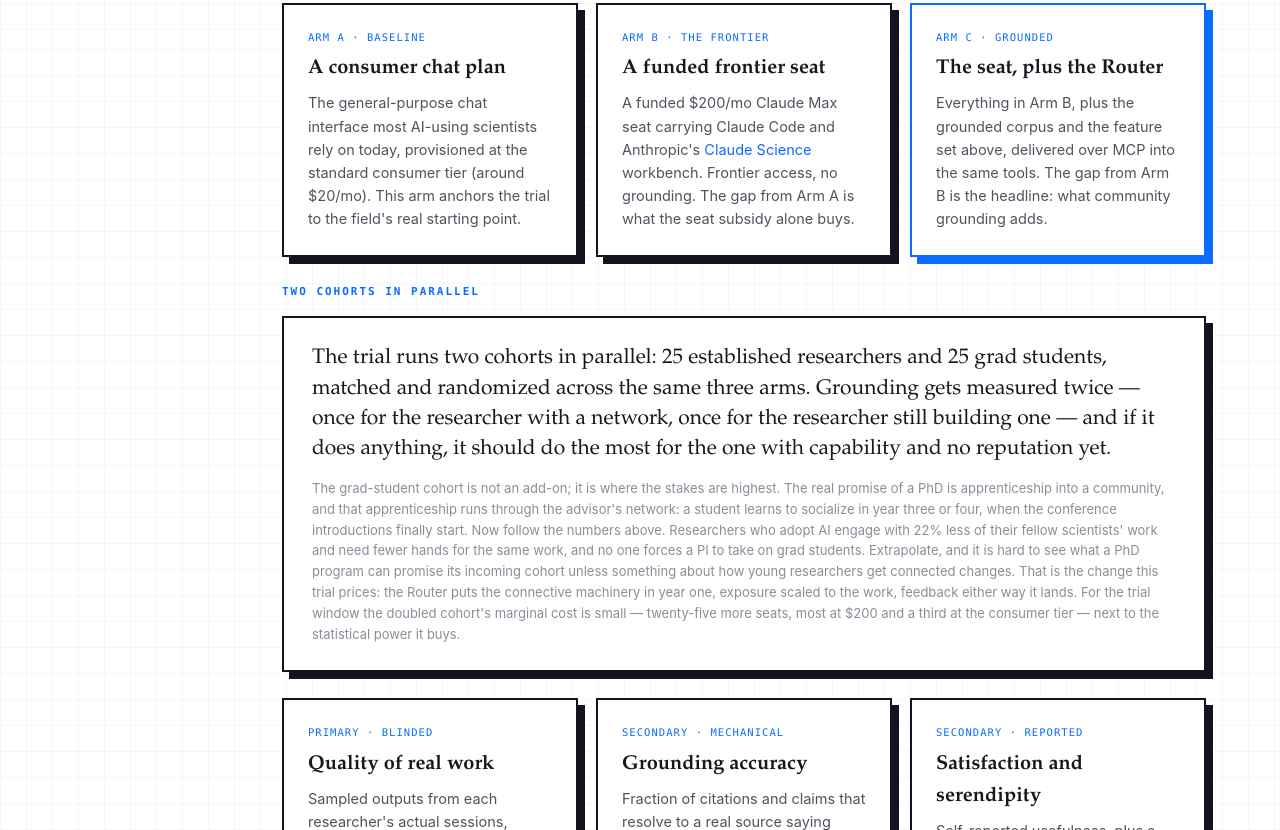
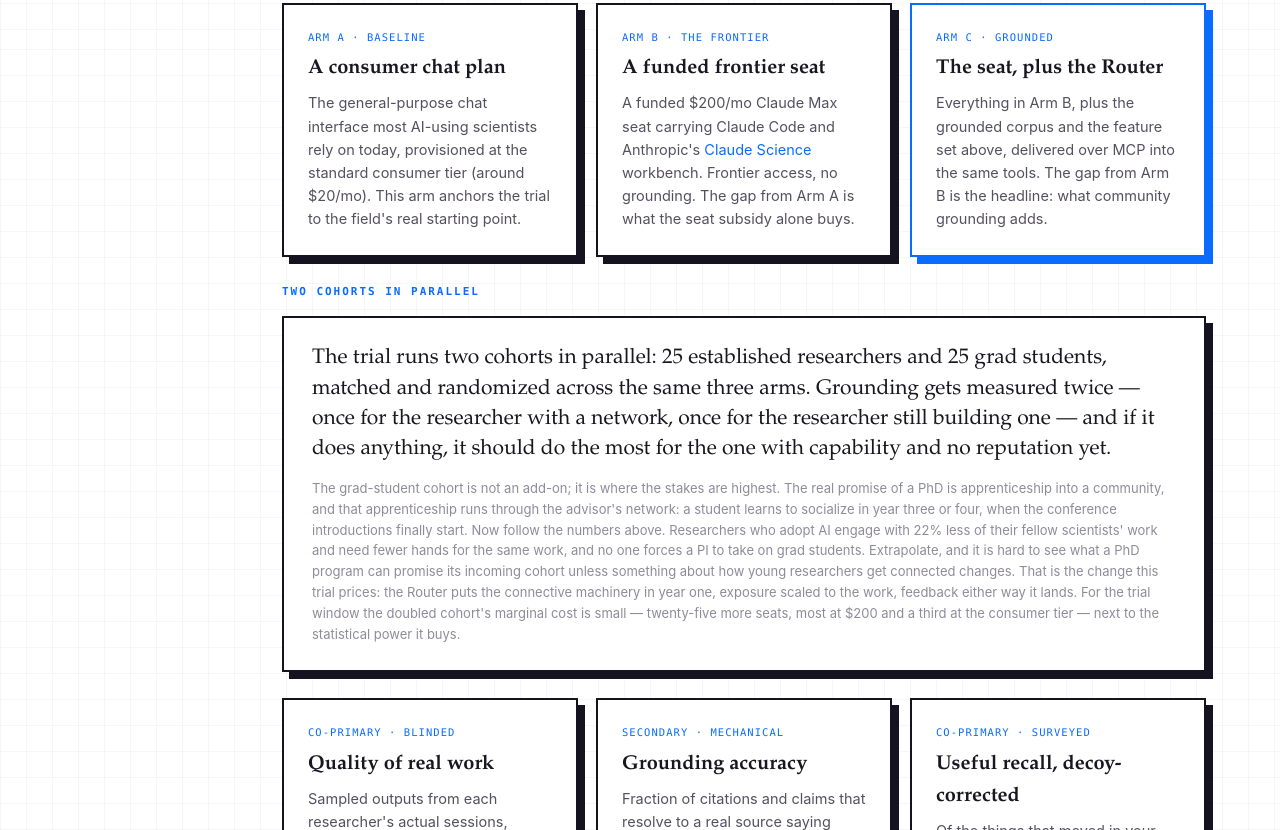
Before and after one commit to jameslbarnes/research-router, a plain HTML site: page site/index.html in a window 1280 px wide. Shown: the part 11170-12000 px from the top of the page. Drawn offline with Linux system fonts and the light colour scheme.

Commit message:
Promote useful recall to co-primary endpoint
The satisfaction card becomes "Useful recall, decoy-corrected" —
co-primary alongside blind-scored quality — and the measurement
callout now explains why asking both questions about every item
makes the metric rigorous: decoys catch over-claiming, never-surfaced
items give the ordinary-channels base rate, and unremembered-item
ratings supply each researcher's exposure-free usefulness baseline,
so inflation is measured and subtracted. The analysis rule freezes
in the pre-registration before unblinding, and a small behavioral
table (citations, installs, emails) rides alongside.

Co-Authored-By: Claude Fable 5 <noreply@anthropic.com>

```diff
--- a/site/index.html
+++ b/site/index.html
@@ -492,15 +492,15 @@ footer .ded{font-family:var(--serif);font-style:italic;font-size:16px;color:var(
   </div>
   <div style="height:26px"></div>
   <div class="grid3">
-    <div class="card"><div class="k">Primary &middot; blinded</div><h3>Quality of real work</h3><p>Sampled outputs from each researcher's actual sessions, scored by raters kept blind to which arm produced them. These are real drafts, reviews, and analyses from the cohort's own work. We score executed work: AI ideas can rate more novel than experts' and then lose that edge once someone builds them out, so execution is what counts.</p></div>
+    <div class="card"><div class="k">Co-primary &middot; blinded</div><h3>Quality of real work</h3><p>Sampled outputs from each researcher's actual sessions, scored by raters kept blind to which arm produced them. These are real drafts, reviews, and analyses from the cohort's own work. We score executed work: AI ideas can rate more novel than experts' and then lose that edge once someone builds them out, so execution is what counts.</p></div>
     <div class="card"><div class="k">Secondary &middot; mechanical</div><h3>Grounding accuracy</h3><p>Fraction of citations and claims that resolve to a real source saying what the output claims; fraction of person-references that are real, correctly attributed, and new to the researcher.</p></div>
-    <div class="card"><div class="k">Secondary &middot; reported</div><h3>Satisfaction and serendipity</h3><p>Self-reported usefulness, plus a count of the connections that surfaced on their own: citations, people, and threads the researcher confirms were new and useful. It is listed as self-reported because self-report misleads here. Across studies, researchers report productivity gains that blind measurement fails to confirm, so we treat perceived usefulness as a signal and let the blind score decide.</p></div>
+    <div class="card"><div class="k">Co-primary &middot; surveyed</div><h3>Useful recall, decoy-corrected</h3><p>Of the things that moved in your field this window and matter to your work &mdash; did you know? Measured by the survey below: corrected recall of items rated useful, with fabricated decoys and never-surfaced items as built-in controls. This is the mechanism endpoint: one step from the intervention, hundreds of item-level observations per participant, and the needle the Router's whole theory says moves first. Raw satisfaction stays a reported signal only &mdash; across studies, researchers report productivity gains blind measurement fails to confirm &mdash; but useful recall earns co-primary status because its biases are measured and subtracted, not assumed away.</p></div>
   </div>
   <div style="height:26px"></div>
   <div class="eyebrow">Measuring recall &middot; the survey</div>
   <div class="callout">
     <div class="q">Recall gets measured the way ad-lift studies measure memory: show people things and ask what stuck. At the end of the window, every participant in all three arms takes the same survey &mdash; a sample of items that were live in their field during the trial (bulletin-board entries, preprints, posts, tools), mixed with real items that never surfaced and a few fabricated decoys. Two questions per item: do you remember encountering this, and is it useful to your work?</div>
-    <div class="cite">The readout is a pair of lifts. Recall lift: how much more often the grounded arm remembers real items than the other two, with the decoys catching over-claiming. Usefulness lift: the share of remembered items rated useful, which separates "the Router showed me more" from "the Router showed me more that mattered." Because participation logs traces, the survey also runs retroactively &mdash; the items that would have surfaced for a researcher in an ungrounded arm are knowable, so every arm can be scored against the same item pool. What we expect to move: quality climbs the whole ladder, A to B to C; recall barely moves from A to B and jumps at C. That jump is the delta the Router owns.</div>
+    <div class="cite">The readout is <b>useful recall, decoy-corrected</b> &mdash; and asking both questions about every item, including items a researcher never saw and items that do not exist, is what makes it rigorous. Decoys catch memory over-claiming. Never-surfaced real items measure the base rate at which useful things arrive through ordinary channels; the Router's value is the gap above that. And because everyone rates the usefulness of items they don't remember, each researcher supplies their own exposure-free baseline &mdash; if remembering inflates ratings, the inflation is measured and subtracted, not assumed away. The analysis rule, including how usefulness enters the weight, gets frozen in the pre-registration before unblinding. Alongside the survey, a small behavioral table: surfaced items that led to an action &mdash; a citation, an install, an email to the author. What we expect: quality climbs the whole ladder, A to B to C; useful recall barely moves from A to B and jumps at C. That jump is the delta the Router owns.</div>
     <div id="svapp"></div>
   </div>
   <div style="height:26px"></div>
```
